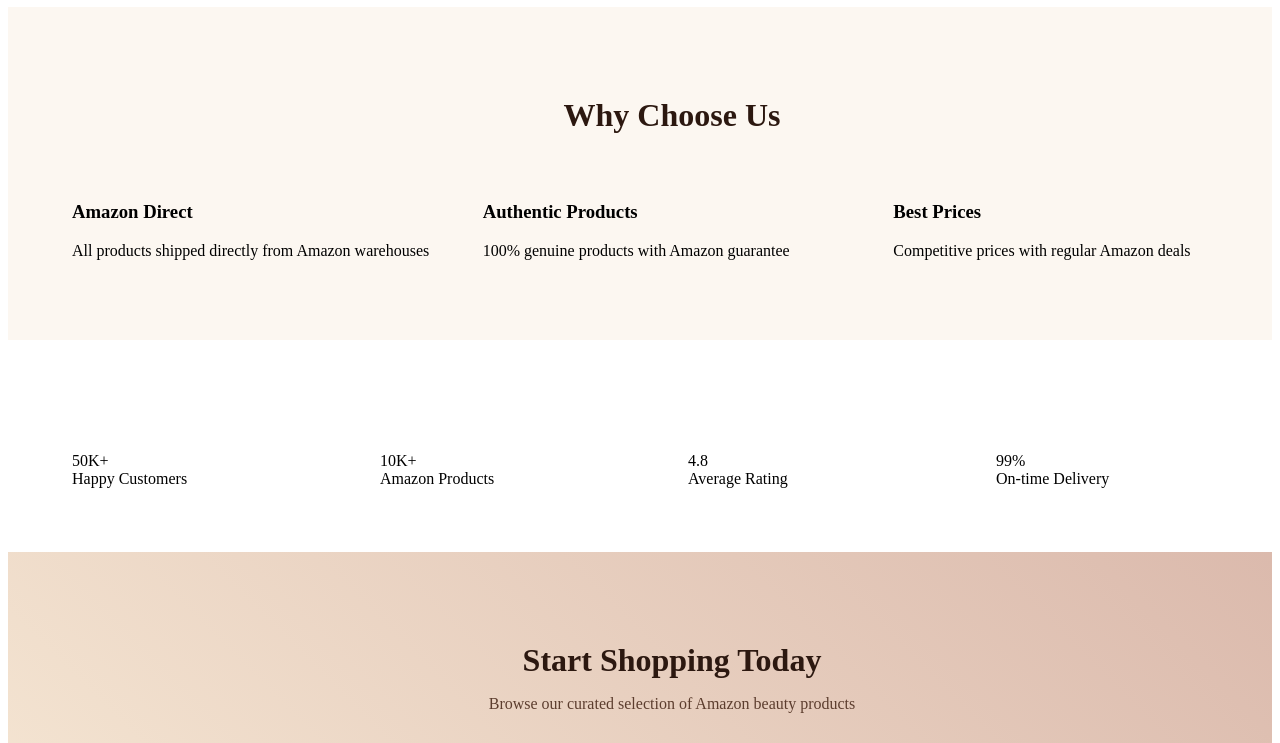
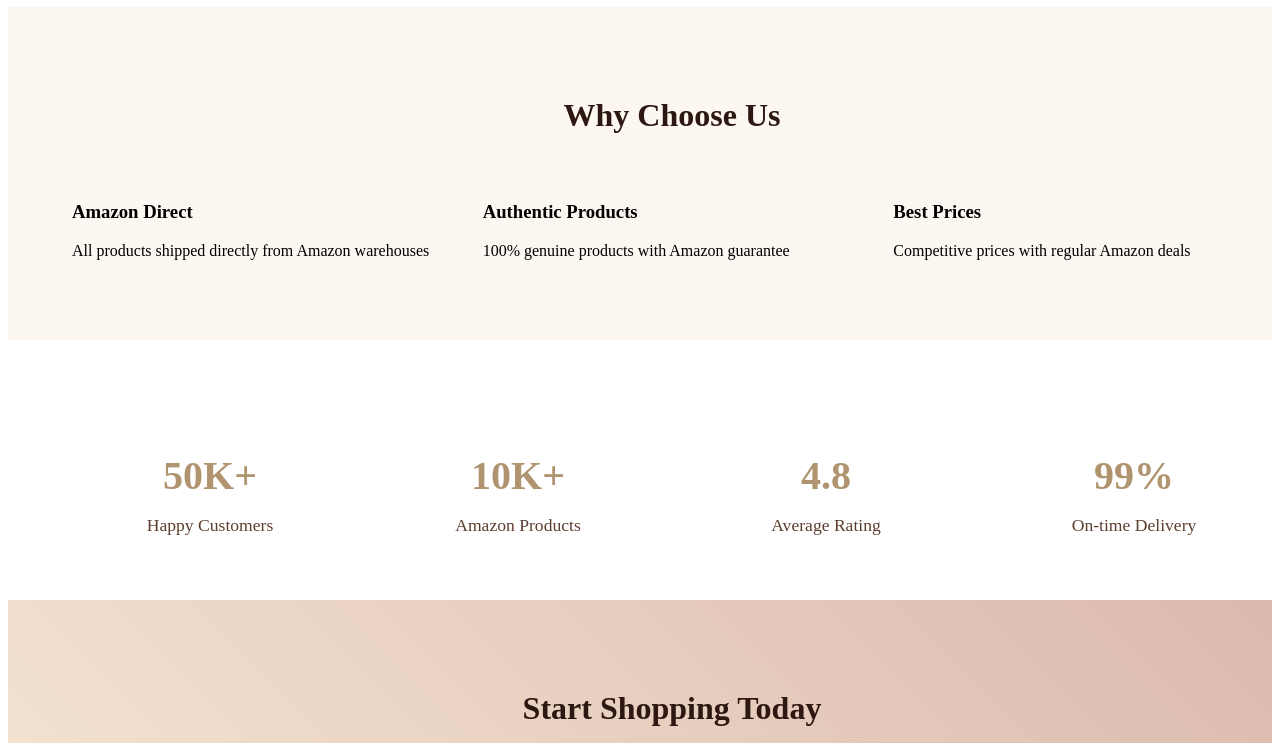
Before and after one commit to ZShala/amazon-dropshipping, a React (Create React App) app in the folder frontend/: page / in a window 1280 px wide. Shown: the part 1440-2183 px from the top of the page. Built offline with nearby package versions, Linux system fonts and the light colour scheme.

Commit message:
fix: counter animation

```diff
--- /dev/null
+++ b/frontend/src/components/counter-animation/counter-animation.styles.scss
@@ -0,0 +1,6 @@
+.counter {
+    display: inline-block;
+    font-weight: bold;
+    color: #AF946F;
+    transition: all 0.1s ease;
+}
--- /dev/null
+++ b/frontend/src/components/counter-animation/index.jsx
@@ -0,0 +1,60 @@
+import React, { useState, useEffect, useRef } from 'react';
+import './counter-animation.styles.scss';
+
+const CounterAnimation = ({ end, duration = 2000, suffix = '' }) => {
+    const [count, setCount] = useState(0);
+    const countRef = useRef(null);
+
+    useEffect(() => {
+        const observer = new IntersectionObserver(
+            (entries) => {
+                if (entries[0].isIntersecting) {
+                    startCounting();
+                }
+            },
+            { threshold: 0.5 }
+        );
+
+        if (countRef.current) {
+            observer.observe(countRef.current);
+        }
+
+        return () => {
+            if (countRef.current) {
+                observer.unobserve(countRef.current);
+            }
+        };
+    }, []);
+
+    const startCounting = () => {
+        let startTime;
+        const startValue = 0;
+        const endValue = parseFloat(end);
+
+        const animate = (currentTime) => {
+            if (!startTime) startTime = currentTime;
+            const progress = (currentTime - startTime) / duration;
+
+            if (progress < 1) {
+                const currentCount = startValue + (endValue - startValue) * progress;
+                setCount(currentCount);
+                requestAnimationFrame(animate);
+            } else {
+                setCount(endValue);
+            }
+        };
+
+        requestAnimationFrame(animate);
+    };
+
+    return (
+        <span ref={countRef} className="counter">
+            {typeof count === 'number' && count % 1 !== 0
+                ? count.toFixed(1)
+                : Math.floor(count)}
+            {suffix}
+        </span>
+    );
+};
+
+export default CounterAnimation;
--- a/frontend/src/components/directory/directory.styles.scss
+++ b/frontend/src/components/directory/directory.styles.scss
@@ -1,9 +1,11 @@
 .directory-menu {
     width: 100%;
+    max-width: 1200px;
     height: 600px;
     display: flex;
     flex-wrap: wrap;
     justify-content: space-between;
     padding-top: 0;
+    margin: 0 auto;
     margin-bottom: 50px;
   }
--- a/frontend/src/pages/landing/index.jsx
+++ b/frontend/src/pages/landing/index.jsx
@@ -1,6 +1,7 @@
 import React from 'react';
 import { Link } from 'react-router-dom';
 import Directory from "../../components/directory";
+import CounterAnimation from '../../components/counter-animation';
 import "./landing.styles.scss";
 
 const LandingPage = () => {
@@ -49,7 +50,8 @@
                     <p>30-day return policy</p>
                 </div>
             </section>
-                <Directory />
+
+            <Directory />
 
             <section className="benefits-section">
                 <h2>Why Choose Us</h2>
@@ -81,19 +83,27 @@
             <section className="trust-section">
                 <div className="trust-content">
                     <div className="trust-item">
-                        <div className="number">50K+</div>
+                        <div className="number">
+                            <CounterAnimation end={50} suffix="K+" />
+                        </div>
                         <div className="label">Happy Customers</div>
                     </div>
                     <div className="trust-item">
-                        <div className="number">10K+</div>
+                        <div className="number">
+                            <CounterAnimation end={10} suffix="K+" />
+                        </div>
                         <div className="label">Amazon Products</div>
                     </div>
                     <div className="trust-item">
-                        <div className="number">4.8</div>
+                        <div className="number">
+                            <CounterAnimation end={4.8} />
+                        </div>
                         <div className="label">Average Rating</div>
                     </div>
                     <div className="trust-item">
-                        <div className="number">99%</div>
+                        <div className="number">
+                            <CounterAnimation end={99} suffix="%" />
+                        </div>
                         <div className="label">On-time Delivery</div>
                     </div>
                 </div>
--- a/frontend/src/pages/landing/landing.styles.scss
+++ b/frontend/src/pages/landing/landing.styles.scss
@@ -218,6 +218,7 @@
         width: 100%;
         padding: 4rem 2rem;
         background: white;
+        text-align: center;
 
         .trust-content {
             display: grid;
@@ -225,6 +226,31 @@
             gap: 2rem;
             max-width: 1200px;
             margin: 0 auto;
+
+            .trust-item {
+                text-align: center;
+                display: flex;
+                flex-direction: column;
+                align-items: center;
+                gap: 0.5rem;
+
+                .number {
+                    font-size: 2.5rem;
+                    font-weight: bold;
+                    margin-bottom: 0.5rem;
+
+                    .counter {
+                        font-size: 2.5rem;
+                        font-weight: bold;
+                    }
+                }
+
+                .label {
+                    color: #5C3D2E;
+                    font-size: 1.1rem;
+                    font-weight: 500;
+                }
+            }
         }
     }
 
```
